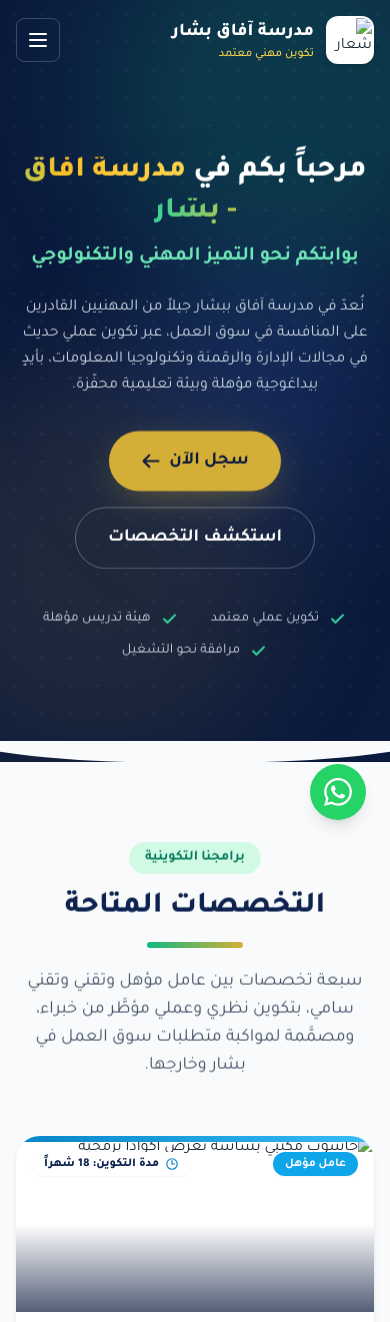
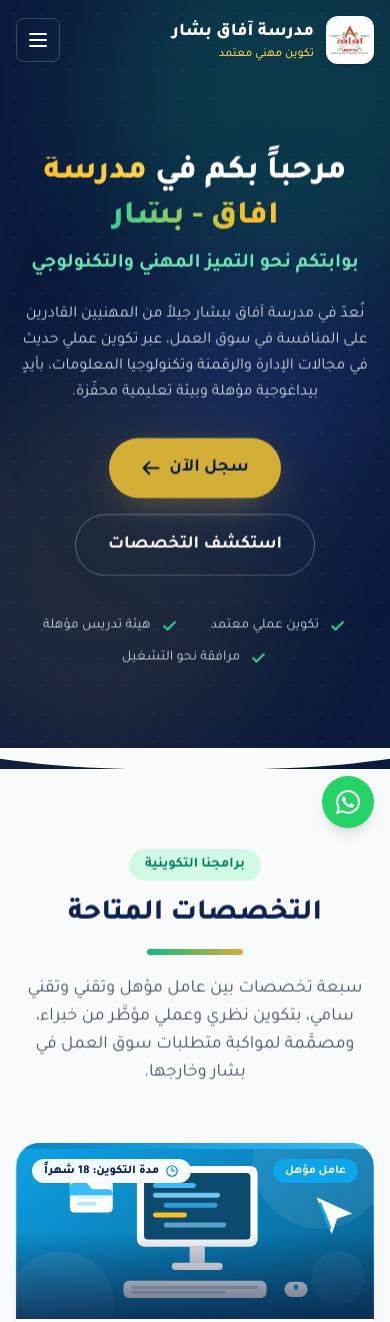
Before and after one commit to MAJID097/ECOLEAFAKBECHAR, a plain HTML site: page index.html in a window 390 px wide. Shown: the top 1322 px of the page. Drawn offline with nearby package versions, Linux system fonts and the light colour scheme; animation ran at ten frames a second.

Commit message:
Add files via upload

```diff
--- a/css/style.css
+++ b/css/style.css
@@ -7,6 +7,7 @@
 /* ---------- Base ---------- */
 html {
   scroll-behavior: smooth;
+  overflow-x: clip;
 }
 
 body {
@@ -99,3 +100,99 @@ body {
 ::-webkit-scrollbar-thumb:hover {
   background: #1e3777;
 }
+
+/* ========================================================
+   Fully Responsive enhancements
+   Mobile-first, with breakpoints for phones (<=600px),
+   tablets (<=900px) and large desktops (>=1024px).
+   ======================================================== */
+
+/* ---------- Fluid media: images never break the layout ---------- */
+img,
+video {
+  max-width: 100%;
+  height: auto;
+}
+
+/* Keep anchored sections clear of the fixed navbar */
+section[id],
+footer[id] {
+  scroll-margin-top: 5rem;
+}
+
+/* ---------- Phones (max-width: 600px) ---------- */
+@media (max-width: 600px) {
+  /* Fluid hero heading (scales smoothly between ~29px and 38px) */
+  #home h1 {
+    font-size: clamp(1.8rem, 8.5vw, 2.4rem);
+    line-height: 1.35;
+  }
+
+  /* Fluid section headings */
+  #specialties h2,
+  #stats h2,
+  #testimonials h2,
+  #register h2 {
+    font-size: clamp(1.7rem, 7.5vw, 2.05rem);
+  }
+
+  /* Compact floating action buttons */
+  #whatsapp-btn .animate-ping,
+  #whatsapp-btn .relative {
+    height: 3.25rem;
+    width: 3.25rem;
+  }
+  #whatsapp-btn {
+    right: 1rem;
+    bottom: 1rem;
+  }
+  #back-to-top {
+    left: 1rem;
+    bottom: 1rem;
+    height: 3.25rem;
+    width: 3.25rem;
+  }
+  #whatsapp-btn svg,
+  #back-to-top svg {
+    height: 1.5rem;
+    width: 1.5rem;
+  }
+
+  /* Contact rows wrap gracefully on narrow screens */
+  footer li {
+    flex-wrap: wrap;
+  }
+
+  /* Documents list cards keep a comfortable radius/padding */
+  #documents .group {
+    padding: 1.25rem;
+  }
+}
+
+/* ---------- Tablets (max-width: 900px) ---------- */
+@media (max-width: 900px) {
+  /* Tighter gutters in card grids */
+  #specialties .mt-14.grid,
+  #testimonials .mt-14.grid {
+    gap: 1.5rem;
+  }
+
+  /* Keep buttons fully clickable and centered */
+  #specialties .specialty-btn {
+    padding-top: 0.7rem;
+    padding-bottom: 0.7rem;
+  }
+
+  /* Hero CTAs never outgrow the container */
+  #home .mx-auto.max-w-7xl a {
+    max-width: 100%;
+  }
+}
+
+/* ---------- Large desktops (>=1024px) ---------- */
+@media (min-width: 1024px) {
+  /* Breathing room on very wide screens */
+  body {
+    font-size: 1rem;
+  }
+}
```
Also changed, not shown: images/1aa112a3-0dea-4f1e-b9d7-77300be83df5.jfif (added), images/3315fcf3-41f3-4667-9bd3-4a5354ad0e69.jfif (added), images/63b0cd7c-e191-46f2-8d70-bb40e60a11ad.jfif (added), images/LIEN APGE ECOLE AFFAK.txt (added), images/LOGOAFAKECOLE.jfif (added), images/LOGOMISTEREDESFORMATIONETAPRENTISSAGE.jfif (added), images/b45a7345-3325-4f91-915f-c0d32f073d89 (1).jfif (added), images/b45a7345-3325-4f91-915f-c0d32f073d89.jfif (added), images/comptabilite.svg (added), images/e61ca5bf-24de-49cd-912b-b3c20dcb9ff2.jfif (added), images/f1f94708-ca40-4d9a-9406-983d9899ee2e.jfif (added), images/logo-afaq.jpg (added), images/micro-info.svg (added), images/ministry-logo.jpg (added), 2 more files.
